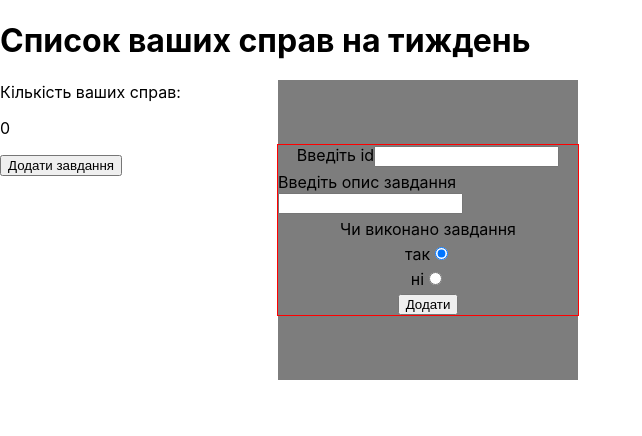
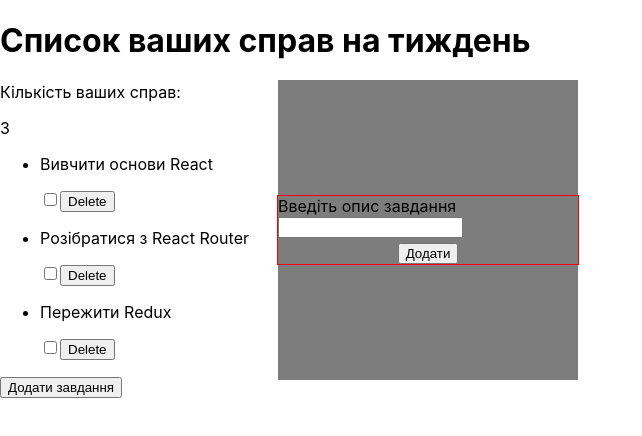
Before and after one commit to Maria2009gift/toDoList, a React (Create React App) app: page / in a window 1280 px wide. Shown: the top 436 px of the page, without its empty margins (0-642 px from the left). Built offline with nearby package versions, Linux system fonts and the light colour scheme.

Commit message:
add deleate button

```diff
--- a/src/App.js
+++ b/src/App.js
@@ -8,22 +8,27 @@ import { Form } from './components/Form/Form';
 export class App extends Component {
 
   state = {
-    tasks: []
+    tasks: [
+      { "id": "id-1", "description": "Вивчити основи React", "isdone": true },
+      { "id": "id-2", "description": "Розібратися з React Router", "isdone": false },
+      { "id": "id-3", "description": "Пережити Redux", "isdone": false }
+    ]
   }
 
-  showForm = (event) => {
-    console.log(event.target);
+  // showForm = (event) => {
+  //   console.log(event.target);
 
-    event.target.classList.add("form_active")
+  //   event.target.classList.add("form_active")
+  // }
+
+  deleteToDo = (id) => {
+    const newList = this.state.tasks.filter(task => task.id !== id)
+    this.setState({tasks : newList})
   }
 
-  saveDescription = (id, description, isdone) => {
+  addToDo = (description) => {
 
-    // const id = event.target.elements.id.value
-    // const description = event.target.elements.description.value
-    // const isdone = event.target.elements.isdone.value
-
-    const task = {id: id, description:description, done: isdone}
+    const task = {id:Date.now , description, isdone: false}
 
 
     this.setState(({tasks}) =>{
@@ -46,9 +51,9 @@ export class App extends Component {
     <>
       <h1>Список ваших справ на тиждень</h1>
       <p>Кількість ваших справ: </p><span>{tasks.length}</span>
-      <ToDoList data={tasks}/>
+      <ToDoList data={tasks} deleteing={this.deleteToDo}/>
       <button onClick={this.showForm}>Додати завдання</button>
-      <Form onSubmit={this.saveDescription}/>
+      <Form onSubmit={this.addToDo}/>
 
     </>
   );
--- a/src/components/Form/Form.js
+++ b/src/components/Form/Form.js
@@ -5,20 +5,17 @@ import style from './Form.module.css'
 export class Form extends Component {
 
     state = {
-        isdone: "done",
         description: "",
-        id: "",
+
     }
 
-    chooseCompleteTask = (event) => {
-        this.setState({ isdone: event.currentTarget.name })
-    }
+
     handleChange = (event) => {
         this.setState({[event.currentTarget.name]: event.currentTarget.value})
     }
     handleSubmit = (event) =>{
         event.preventDefault()
-        this.props.onSubmit(this.state.id, this.state.description, this.state.isdone)
+        this.props.onSubmit(this.state.description)
     }
     render() {
         console.log(this.props.onSubmit);
@@ -26,21 +23,12 @@ export class Form extends Component {
         return (
             <div className={style.modalWindow}>
                 <form onSubmit={this.handleSubmit} className={style.form}>
-                    <label>
-                        Введіть id
-                        <input className={style.item} value={this.state.id} name='id' onChange={this.handleChange} />
-                    </label>
+
                     <label>
                         Введіть опис завдання
                         <input className={style.item} value={this.state.description} name='description' onChange={this.handleChange} />
                     </label>
-                    Чи виконано завдання
-                    <label>так
-                        <input type='radio' checked={this.state.isdone === "done"} className={style.item} name='done' onChange={this.chooseCompleteTask} />
-                    </label>
-                    <label>ні
-                        <input type='radio' checked={this.state.isdone === "notdone"} className={style.item} name='notdone' onChange={this.chooseCompleteTask} />
-                    </label>
+
                     <button type='submit'>Додати</button>
                 </form>
             </div>
--- a/src/components/ToDoList/ToDoList.js
+++ b/src/components/ToDoList/ToDoList.js
@@ -8,6 +8,8 @@ export class ToDoList extends Component {
 
     }
 
+
+
     render(){
 
         return(
@@ -17,6 +19,7 @@ export class ToDoList extends Component {
                         <li key={task.id}>
                             <p>{task.description}</p>
                             <input type='checkbox'></input>
+                            <button type='button' onClick={() => {this.props.deleteing(task.id)}}>Delete</button>
                         </li>
                     )
                 })}
```
